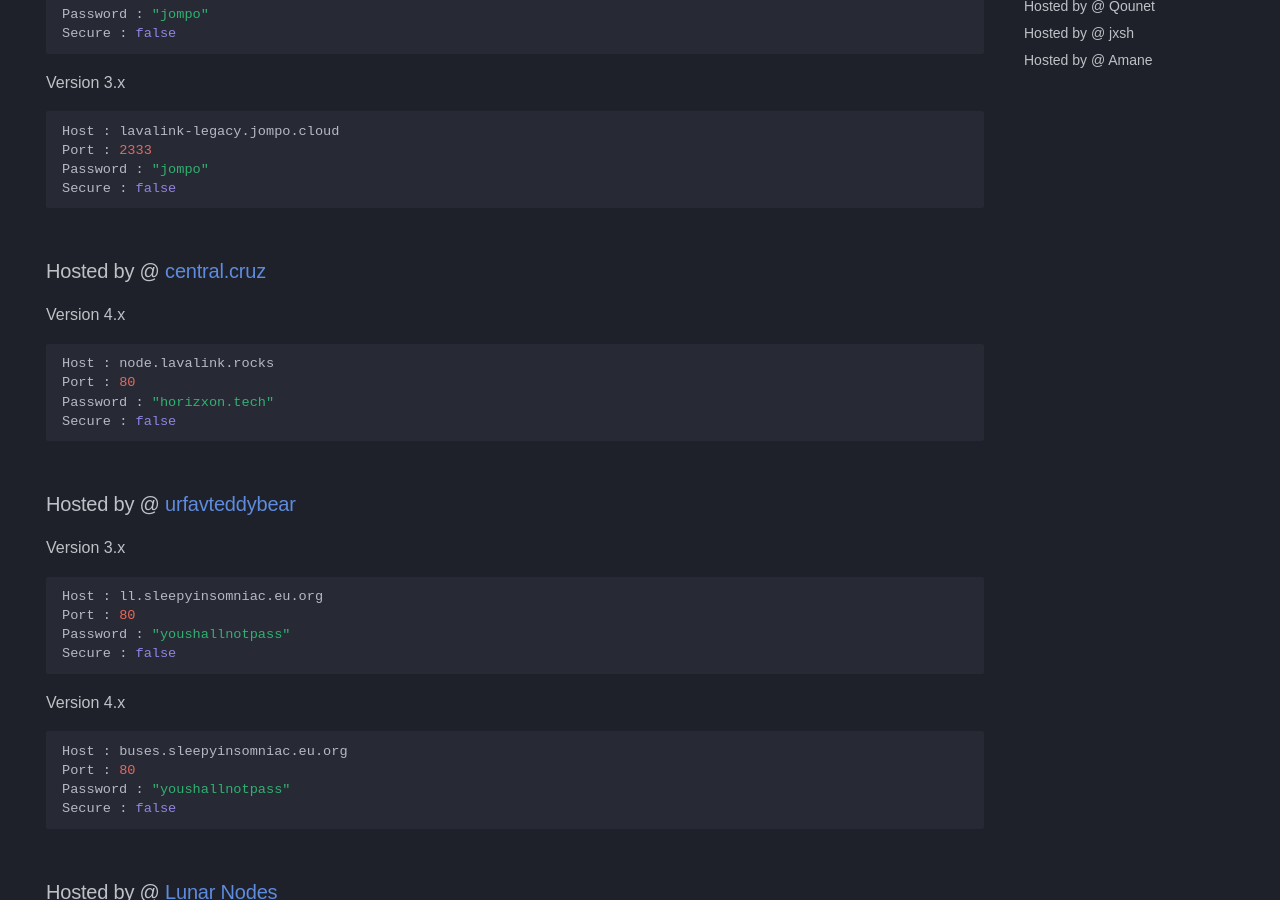
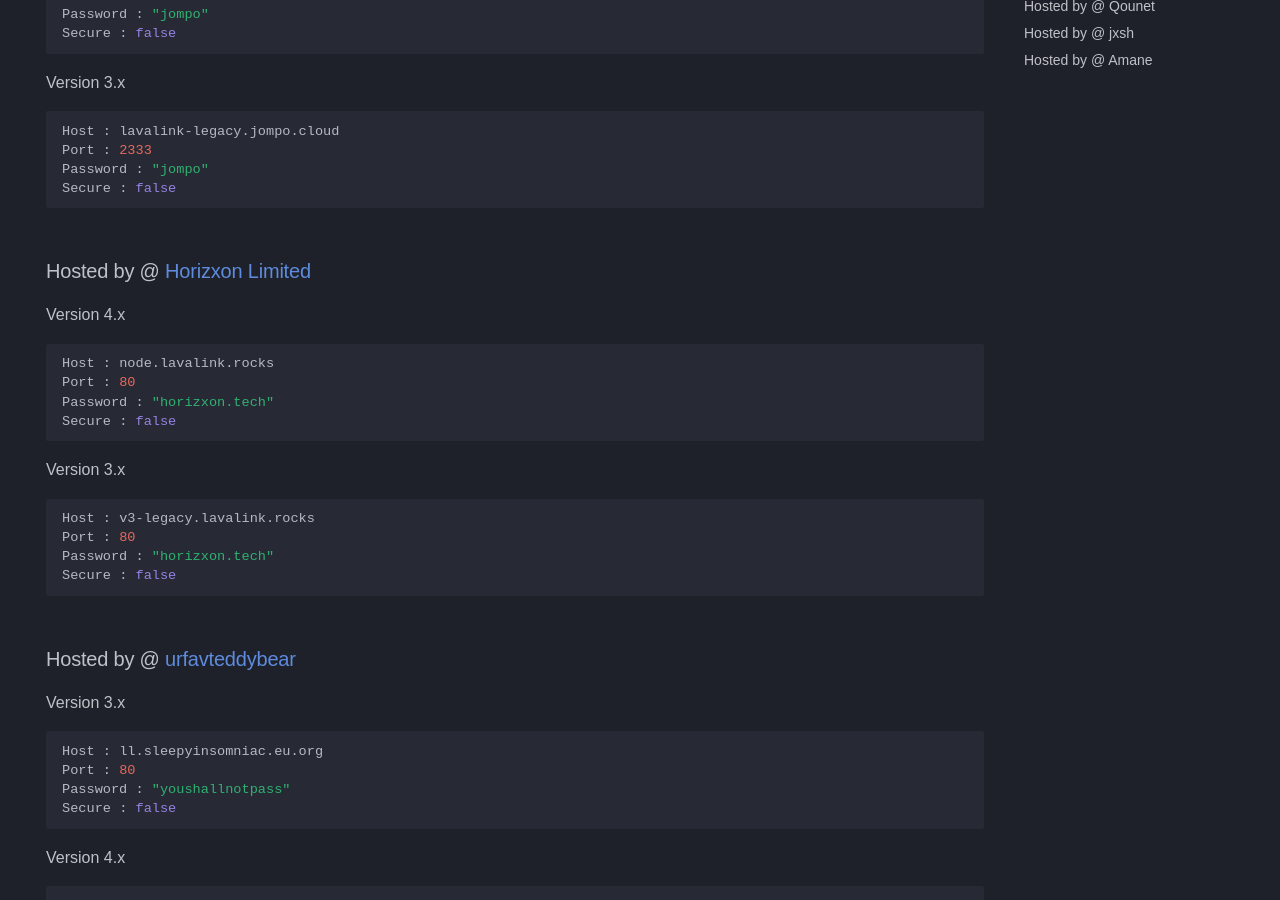
Before and after one commit to DarrenOfficial/lavalink-list, an MkDocs documentation site: the page built from docs/NoSSL/lavalink-without-ssl.md, in a window 1280 px wide and 900 px high, scrolled down 494 px. Built offline with MkDocs 1.6.1 and Material for MkDocs 9.7.7, drawn with Linux system fonts in a browser that asks for light colours; some web fonts are replaced; comment, search, counter and statistics services are not loaded; a style sheet for code colours, icons or effects is not loaded; some of the changed text lies outside the part shown.

Commit message:
Update lavalink-without-ssl.md

````diff
--- a/docs/NoSSL/lavalink-without-ssl.md
+++ b/docs/NoSSL/lavalink-without-ssl.md
@@ -35,10 +35,17 @@ Password : "jompo"
 Secure : false
 ```
 
-### Hosted by @ [central.cruz](https://github.com/HenGPlayZ/)
+### Hosted by @ [Horizxon Limited](https://github.com/HenGPlayZ/)
 Version 4.x
 ```bash
 Host : node.lavalink.rocks
+Port : 80
+Password : "horizxon.tech"
+Secure : false
+```
+Version 3.x
+```bash
+Host : v3-legacy.lavalink.rocks
 Port : 80
 Password : "horizxon.tech"
 Secure : false
````
